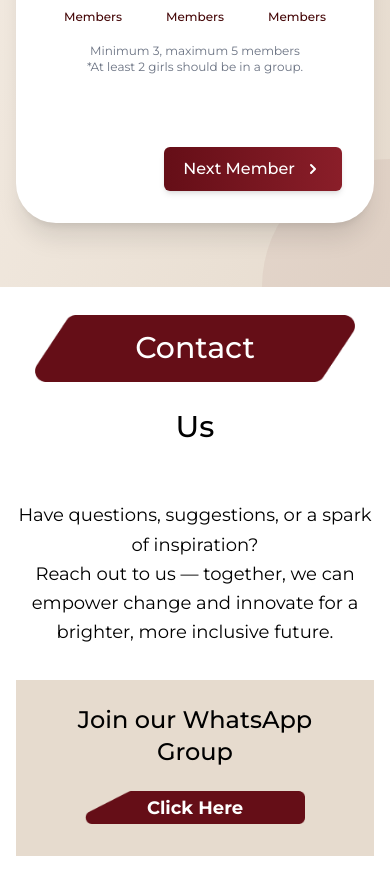
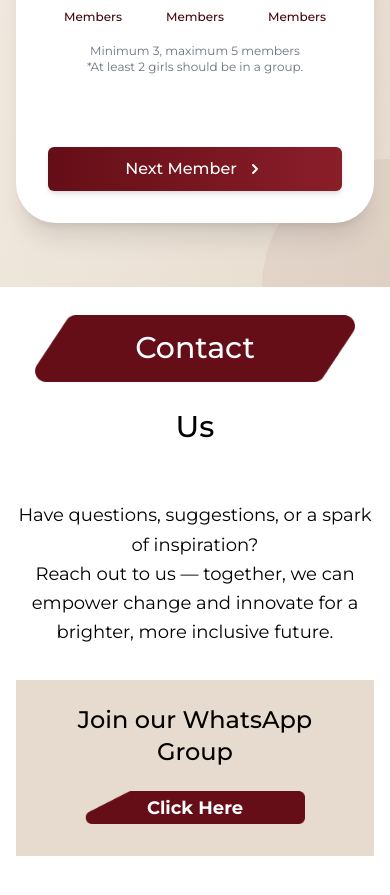
Before and after one commit to fossnsbm/femovate-2025, a Next.js app: page / in a window 390 px wide. Shown: the part 2723-3618 px from the top of the page. Built offline with nearby package versions, Linux system fonts and the light colour scheme; no server answers.

Commit message:
Responsiveness of buttons

```diff
--- a/app/sections/form.tsx
+++ b/app/sections/form.tsx
@@ -382,27 +382,28 @@ function FormSection() {
                 </div>
               )}
 
-              {/* Navigation Buttons */}
-              <div className="flex justify-between pt-6">
+{/* Navigation Buttons - Updated with responsive classes */}
+<div className="flex flex-row sm:flex-row justify-center gap-4 pt-6">
   {step > 1 && (
     <motion.button
       type="button"
       onClick={handlePrev}
       whileHover={{ scale: 1.05 }}
       whileTap={{ scale: 0.95 }}
-                    className="px-4 py-3 rounded-lg bg-gradient-to-r from-[#6B7280] to-[#4B5563] text-white hover:from-[#4B5563] hover:to-[#374151] transition-all shadow-md font-medium flex items-center gap-4"
+      className="px-4 py-3 rounded-lg bg-gradient-to-r from-[#6B7280] to-[#4B5563] text-white hover:from-[#4B5563] hover:to-[#374151] transition-all shadow-md font-medium flex items-center justify-center gap-2 w-full sm:w-auto"
     >
       <svg xmlns="http://www.w3.org/2000/svg" className="h-5 w-5" viewBox="0 0 20 20" fill="currentColor">
         <path fillRule="evenodd" d="M12.707 5.293a1 1 0 010 1.414L9.414 10l3.293 3.293a1 1 0 01-1.414 1.414l-4-4a1 1 0 010-1.414l4-4a1 1 0 011.414 0z" clipRule="evenodd" />
       </svg>
-                    Previous
+      <span className="whitespace-nowrap">Previous</span>
     </motion.button>
   )}
+
   <motion.button
     type="submit"
     whileHover={{ scale: 1.05 }}
     whileTap={{ scale: 0.95 }}
-                  className={`ml-auto px-4 py-3 rounded-lg text-white font-medium transition-all shadow-md flex items-center gap-2 ${
+    className={`px-4 py-3 rounded-lg text-white font-medium transition-all shadow-md flex items-center justify-center gap-2 w-full sm:w-auto ${
       isSubmitting
         ? 'bg-gradient-to-r from-[#8A1E29] to-[#650E17] cursor-not-allowed'
         : 'bg-gradient-to-r from-[#650E17] to-[#8A1E29] hover:from-[#8A1E29] hover:to-[#650E17]'
@@ -415,18 +416,18 @@ function FormSection() {
           <circle className="opacity-25" cx="12" cy="12" r="10" stroke="currentColor" strokeWidth="4"></circle>
           <path className="opacity-75" fill="currentColor" d="M4 12a8 8 0 018-8V0C5.373 0 0 5.373 0 12h4zm2 5.291A7.962 7.962 0 014 12H0c0 3.042 1.135 5.824 3 7.938l3-2.647z"></path>
         </svg>
-                      Processing...
+        <span className="whitespace-nowrap">Processing...</span>
       </>
     ) : step === (teamSize || MAX_MEMBERS) ? (
       <>
-                      Submit Team
+        <span className="whitespace-nowrap">Submit Team</span>
         <svg xmlns="http://www.w3.org/2000/svg" className="h-5 w-5" viewBox="0 0 20 20" fill="currentColor">
           <path fillRule="evenodd" d="M10 18a8 8 0 100-16 8 8 0 000 16zm3.707-9.293a1 1 0 00-1.414-1.414L9 10.586 7.707 9.293a1 1 0 00-1.414 1.414l2 2a1 1 0 001.414 0l4-4z" clipRule="evenodd" />
         </svg>
       </>
     ) : (
       <>
-                      Next Member
+        <span className="whitespace-nowrap">Next Member</span>
         <svg xmlns="http://www.w3.org/2000/svg" className="h-5 w-5" viewBox="0 0 20 20" fill="currentColor">
           <path fillRule="evenodd" d="M7.293 14.707a1 1 0 010-1.414L10.586 10 7.293 6.707a1 1 0 011.414-1.414l4 4a1 1 0 010 1.414l-4 4a1 1 0 01-1.414 0z" clipRule="evenodd" />
         </svg>
```
Lines whose indentation alone changed are shown as unchanged.
